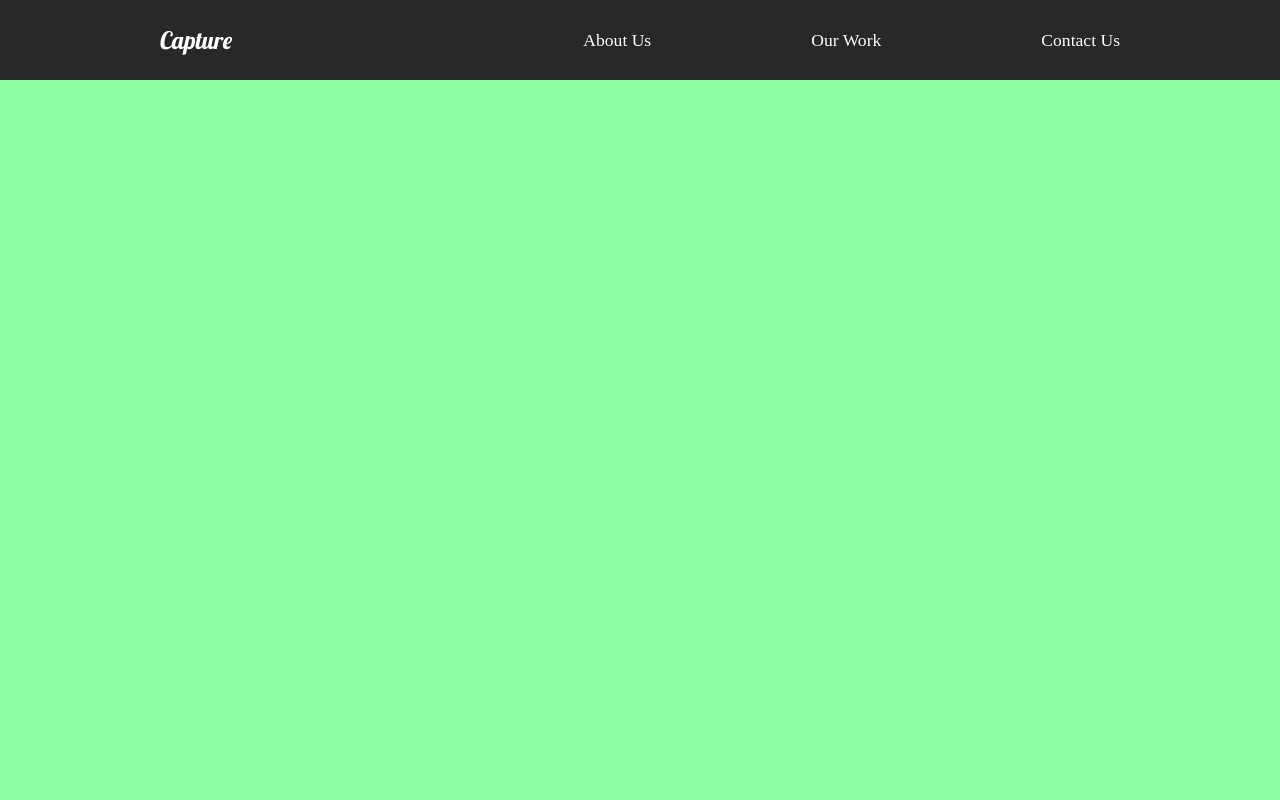
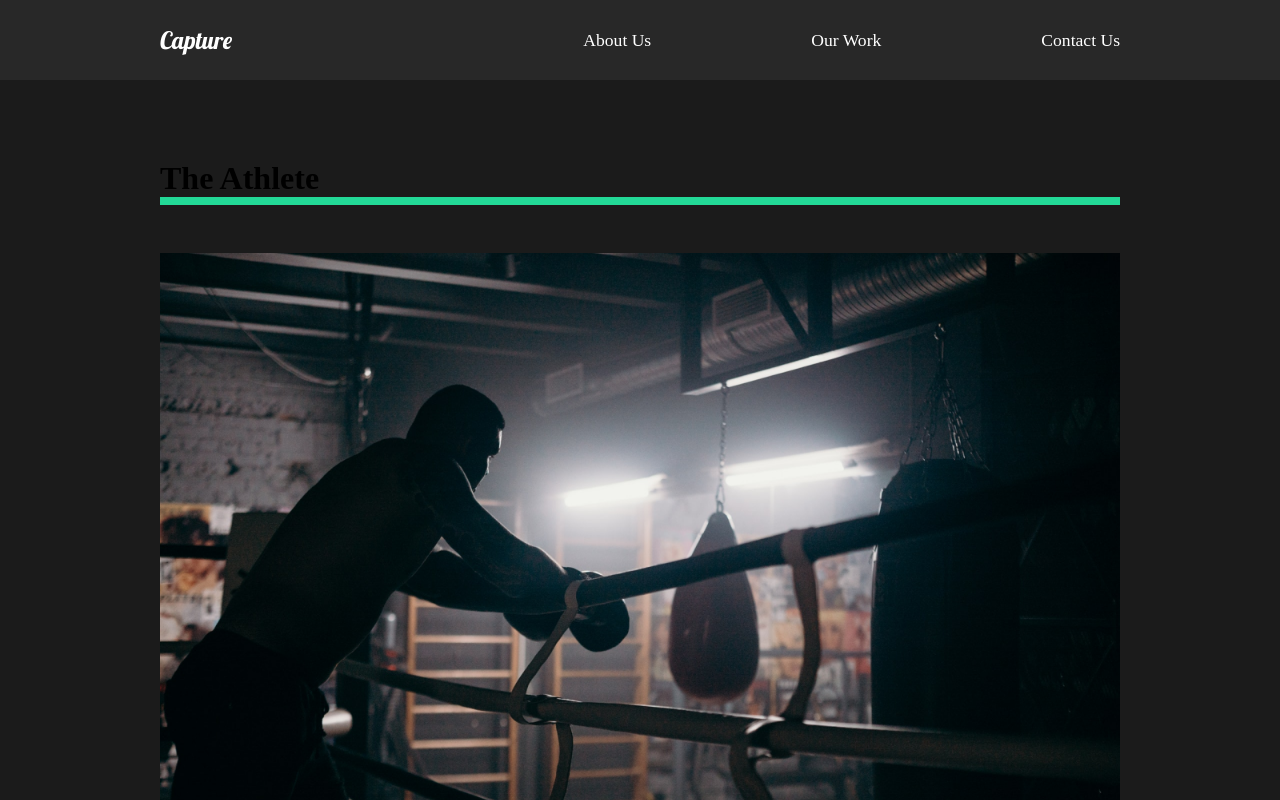
Before and after one commit to DVarner94/capture, a React (Create React App) app: page /work in a window 1280 px wide. Shown: the top 800 px of the page. Built offline with nearby package versions, Linux system fonts and the light colour scheme.

Commit message:
tried to add a fan-like animation onload

```diff
--- a/src/animation.js
+++ b/src/animation.js
@@ -49,9 +49,23 @@
 };
 
 export const lineAnim = {
-  hidden: {width: '0%'},
+  hidden: { width: '0%' },
   show: {
     width: '100%',
-    transition: {duration: 1}
-  }
+    transition: { duration: 1 }
+  },
+};
+
+export const slider = {
+  hidden: { x: '-130%', skew: '45deg' },
+  show: {
+    x: '100%',
+    skew: '0deg',
+    transition: { ease: 'easeOut', duration: 1 },
+  },
+};
+
+export const sliderContainer = {
+  hidden: { opacity: 1 },
+  show: { opacity: 1, transition: { staggerChildren: 0.1, ease: 'easeOut' } }
 }
--- a/src/pages/OurWork.js
+++ b/src/pages/OurWork.js
@@ -6,16 +6,18 @@
 import goodtimes from '../img/goodtimes-small.png';
 // animations
 import { motion } from 'framer-motion';
-import { fade, photoAnim, pageAnimation, lineAnim } from '../animation';
+import { fade, photoAnim, pageAnimation, lineAnim, slider, sliderContainer } from '../animation';
 
 
 const OurWork = () => {
     return (
         <Work variants={pageAnimation} initial='hidden' animate='show'>
-            <Frame1></Frame1>
-            <Frame2></Frame2>
-            <Frame3></Frame3>
-            <Frame4></Frame4>
+            <motion.div variants={sliderContainer}>
+                <Frame1 variants={slider}></Frame1>
+                <Frame2 variants={slider}></Frame2>
+                <Frame3 variants={slider}></Frame3>
+                <Frame4 variants={slider}></Frame4>
+            </motion.div>
             <Movie>
                 <motion.h1 variants={fade}>The Athlete</motion.h1>
                 <motion.div variants={lineAnim} className="line"></motion.div>
```
